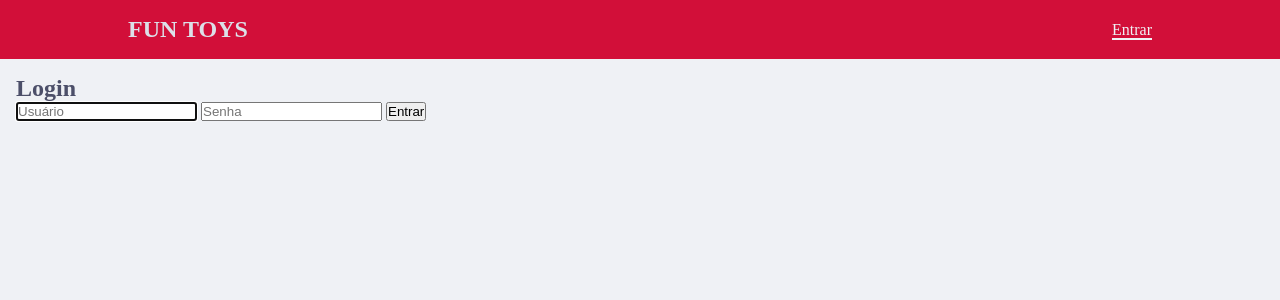
After one commit to Denilseven/classes, a Flask app: page /login in a window 1280 px wide. The commit adds this page. Shown: the top 300 px of the page. Run offline with Flask 3, Linux system fonts and the light colour scheme.

Commit message:
Hello mock login

```diff
--- a/outros/fun-toys-site/app.py
+++ b/outros/fun-toys-site/app.py
@@ -1,7 +1,45 @@
-from flask import Flask, render_template
+from flask import Flask, render_template, session, request, redirect
+from flask_session import Session
+from helpers import apology, login_required
 
 app = Flask(__name__)
+
+# Configure session to use filesystem (instead of signed cookies)
+app.config["SESSION_PERMANENT"] = False
+app.config["SESSION_TYPE"] = "filesystem"
+Session(app)
+
+@app.after_request
+def after_request(response):
+    # Ensure responses aren't cached
+    response.headers["Cache-Control"] = "no-cache, no-store, must-revalidate"
+    response.headers["Expires"] = 0
+    response.headers["Pragma"] = "no-cache"
+    return response
 
 @app.route("/")
 def index():
     return render_template("index.html")
+
+@app.route("/login", methods=["GET", "POST"])
+def login():
+    session.clear()
+
+    # User reached route via POST (as by submitting a form via POST)
+    if request.method == "POST":
+        if not request.form.get("username"):
+            return apology("O campo de usuário é necessário")
+        if not request.form.get("password"):
+            return apology("O campo de senha é necessário")
+        # TODO: Username and password validation.
+        session["user_id"] = "123"
+        return redirect("/")
+
+    # User reached route via GET (as by clicking a link or via redirect)
+    else:
+        return render_template("login.html")
+
+@app.route("/logout")
+def logout():
+    session.clear()
+    return redirect("/")
--- a/outros/fun-toys-site/static/styles.css
+++ b/outros/fun-toys-site/static/styles.css
@@ -61,8 +61,8 @@ nav {
     color: var(--cl-crust);
     display: flex;
     flex-direction: row;
-    justify-content: space-around;
-    padding: 1rem;
+    justify-content: space-between;
+    padding: 1rem 10vw;
 }
 
 nav ul {
@@ -72,7 +72,8 @@ nav ul {
     list-style-type: none;
 }
 
-nav a {
+nav a,
+nav a:visited {
     color: var(--cl-base);
 }
 
--- a/outros/fun-toys-site/templates/index.html
+++ b/outros/fun-toys-site/templates/index.html
@@ -3,5 +3,5 @@
 {% block title %}Início{% endblock %}
 
 {% block main %}
-    <p>Hey</p>
+    <p>Página inicial da Fun Toys!</p>
 {% endblock %}
--- a/outros/fun-toys-site/templates/layout.html
+++ b/outros/fun-toys-site/templates/layout.html
@@ -13,9 +13,11 @@
     <nav>
         <h1>FUN TOYS</h1>
         <ul>
-            <li><p><a href="#">Lorem</a></p></li>
-            <li><p><a href="#">Ipsum</a></p></li>
-            <li><p><a href="#">Dolor</a></p></li>
+            {% if session["user_id"] %}
+            <li><p><a href="/logout">Sair</a></p></li>
+            {% else %}
+            <li><p><a href="/login">Entrar</a></p></li>
+            {% endif %}
         </ul>
     </nav>
 
--- /dev/null
+++ b/outros/fun-toys-site/templates/login.html
@@ -0,0 +1,13 @@
+{% extends "layout.html" %}
+
+{% block title %}Login{% endblock %}
+
+{% block main %}
+    <h2>Login</h2>
+
+    <form action="/login" method="post">
+        <input autocomplete="off" autofocus class="form-control mx-auto w-auto" name="username" placeholder="Usuário" type="text">
+        <input autocomplete="off" class="form-control mx-auto w-auto" name="password" placeholder="Senha" type="password">
+        <button class="btn btn-primary" type="submit">Entrar</button>
+    </form>
+{% endblock %}
```
Also changed, not shown: outros/fun-toys-site/helpers.py (added, +14 -0 lines), outros/fun-toys-site/templates/apology.html (added, +8 -0 lines), outros/fun-toys-site/README.md, 1 other file.
